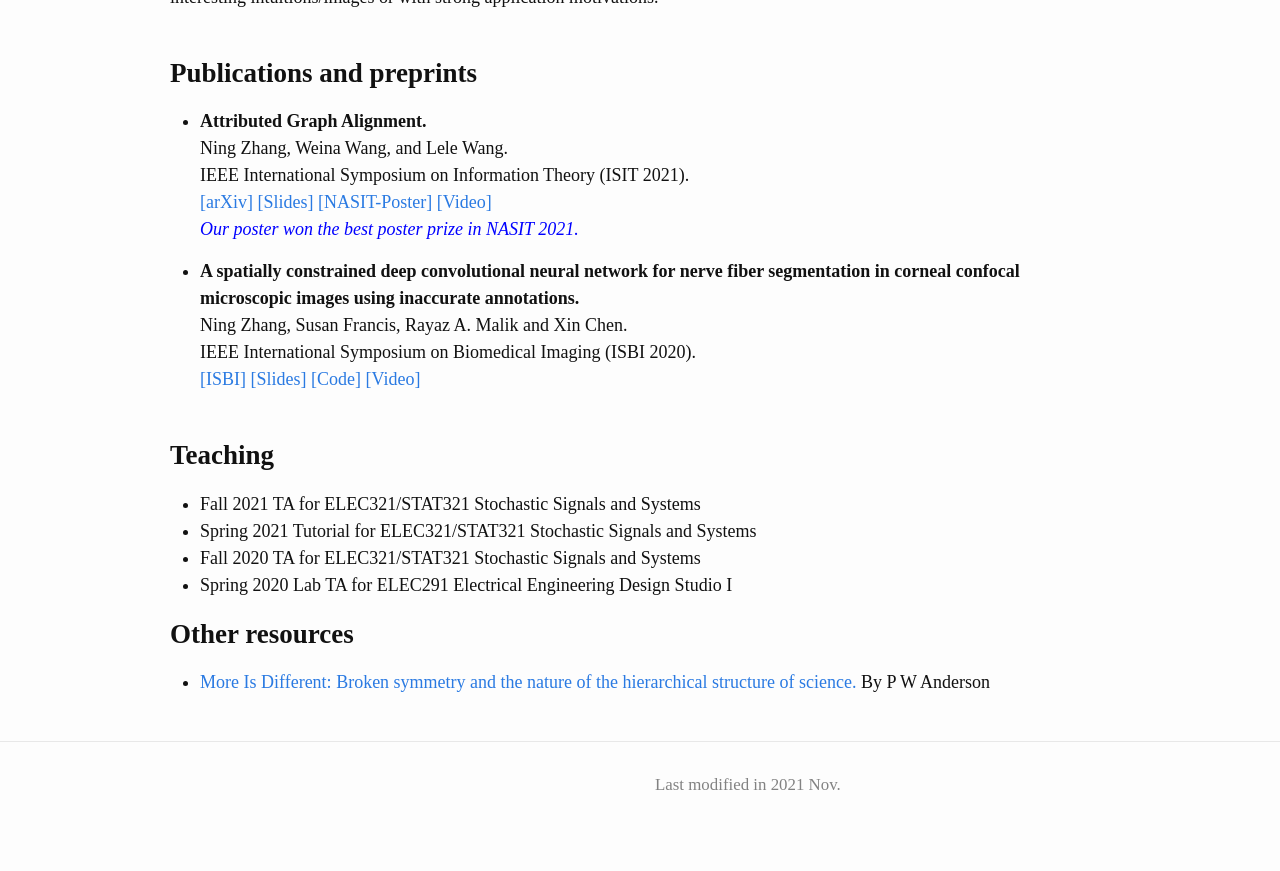
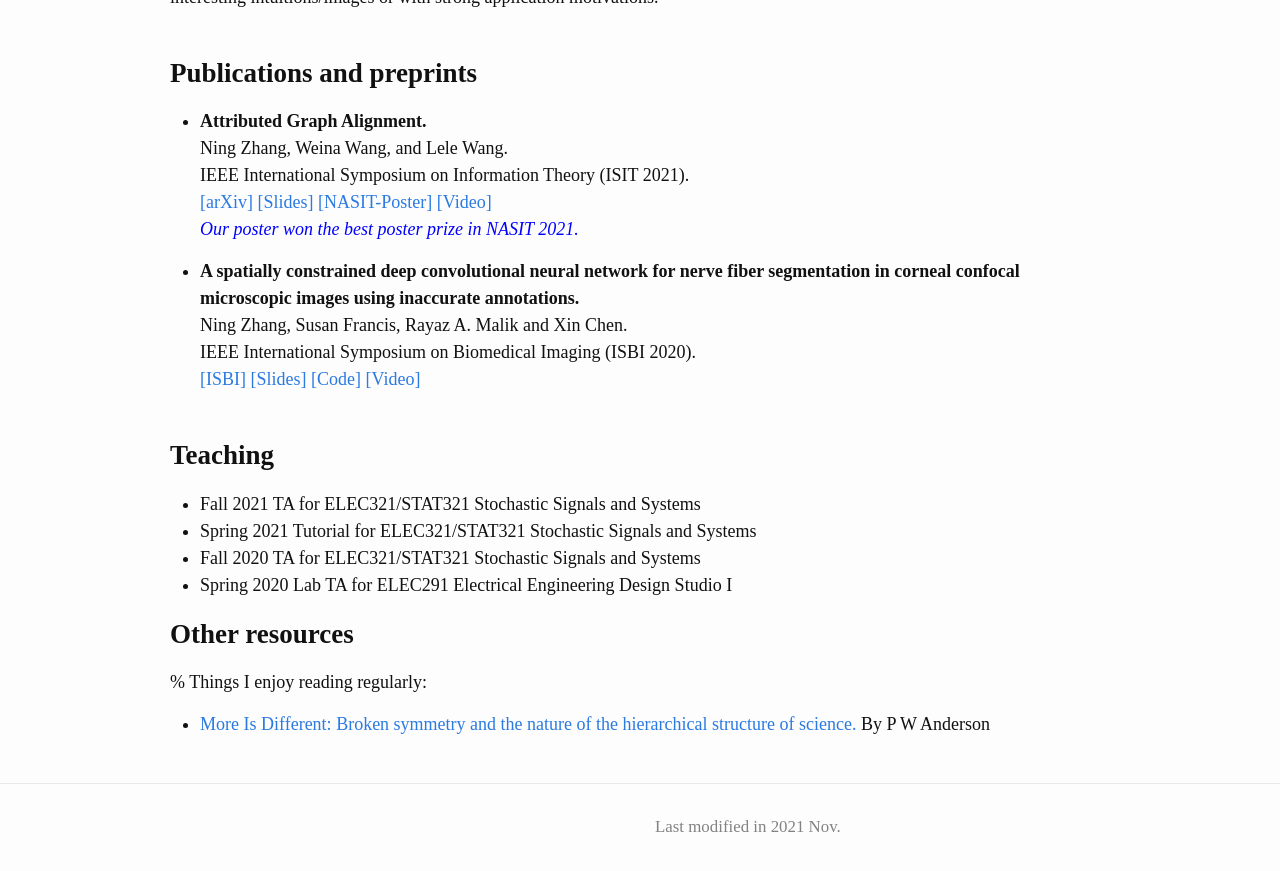
Before and after one commit to NingZhang-Git/NZ_website, a Jekyll site: the page built from index.md, in a window 1280 px wide and 900 px high, scrolled down 738 px. Shown: the top 871 px of the window. Built offline with Jekyll 4.4.1, drawn with Linux system fonts in a browser that asks for light colours.

Commit message:
Update index.md

```diff
--- a/index.md
+++ b/index.md
@@ -51,4 +51,5 @@ IEEE International Symposium on Biomedical Imaging (ISBI 2020).\
 - Spring 2020 Lab TA for ELEC291 Electrical Engineering Design Studio I
 
 ## **Other resources**
+% Things I enjoy reading regularly:
 - [More Is Different: Broken symmetry and the nature of the hierarchical structure of science.](https://www.science.org/doi/10.1126/science.177.4047.393) By P W Anderson
```
